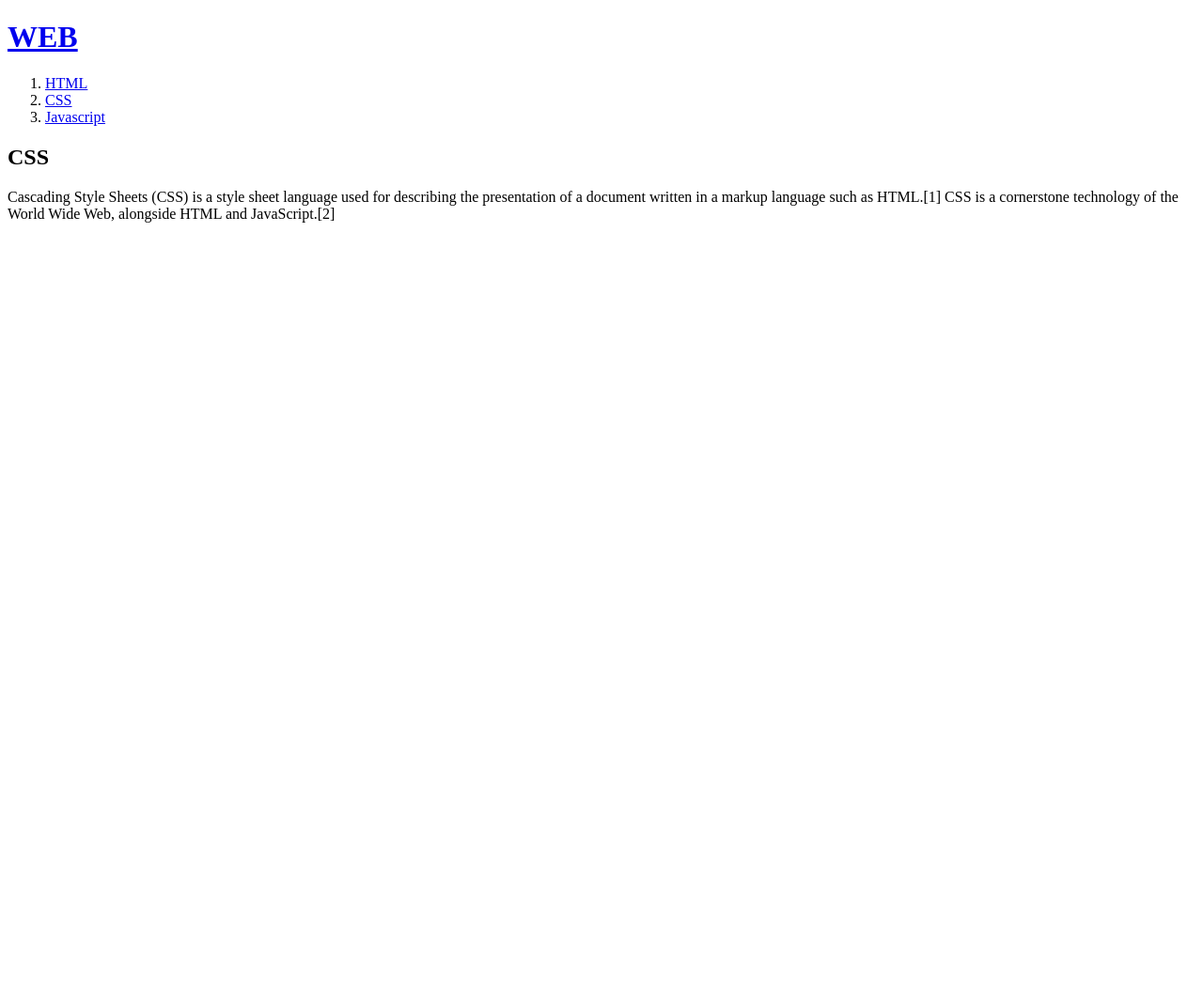
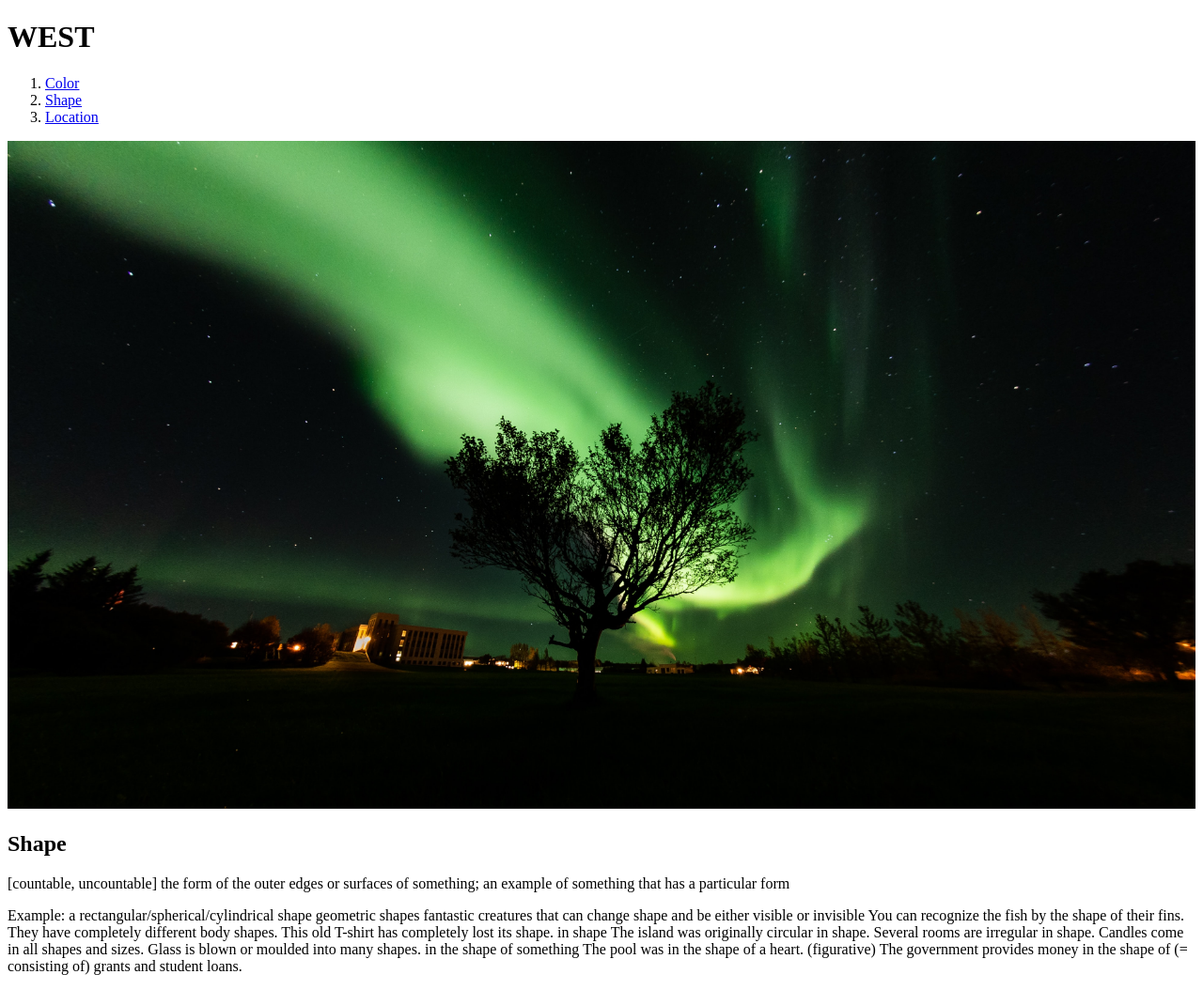
Before and after one commit to west-p/0123, a plain HTML site: page 2.html in a window 1280 px wide. Shown: the whole page at 94% size. Before the commit the page ends 800 px from the top, so only its background shows below. Drawn offline with Linux system fonts and the light colour scheme.

Commit message:
Second Web

```diff
--- a/2.html
+++ b/2.html
@@ -1,19 +1,30 @@
-<!doctype html>
+<!DOCTYPE html>
 <html>
 <head>
-  <title>WEB1 - CSS</title>
+  <title>WEST</title>
   <meta charset="utf-8">
 </head>
 <body>
-  <h1><a href="index.html">WEB</a></h1>
-  <ol>
-    <li><a href="1.html">HTML</a></li>
-    <li><a href="2.html">CSS</a></li>
-    <li><a href="3.html">Javascript</a></li>
-  </ol>
-  <h2>CSS</h2>
+  <h1>WEST</h1>
   <p>
-    Cascading Style Sheets (CSS) is a style sheet language used for describing the presentation of a document written in a markup language such as HTML.[1] CSS is a cornerstone technology of the World Wide Web, alongside HTML and JavaScript.[2]
-  </p>
+    <ol><li><a href="https://htmlcolorcodes.com">Color</li></a>
+      <li><a href="2.html">Shape</a></li>
+      <li><a href="3.html">Location</a></li>
+    </ol>
+<img src="west.jpg" width="100%">
+<h2>Shape</h2>
+<p>
+  [countable, uncountable] the form of the outer edges or surfaces of something; an example of something that has a particular form
+  <p>Example: a rectangular/spherical/cylindrical shape
+geometric shapes
+fantastic creatures that can change shape and be either visible or invisible
+You can recognize the fish by the shape of their fins.
+They have completely different body shapes.
+This old T-shirt has completely lost its shape.
+in shape The island was originally circular in shape.
+Several rooms are irregular in shape.
+Candles come in all shapes and sizes.
+Glass is blown or moulded into many shapes.
+in the shape of something The pool was in the shape of a heart.
+(figurative) The government provides money in the shape of (= consisting of) grants and student loans.</p></p>
 </body>
-</html>
```
Also changed, not shown: 1.html (+9 -16 lines), 3.html (+15 -13 lines), index.html (+8 -13 lines), west.jpg (added).
